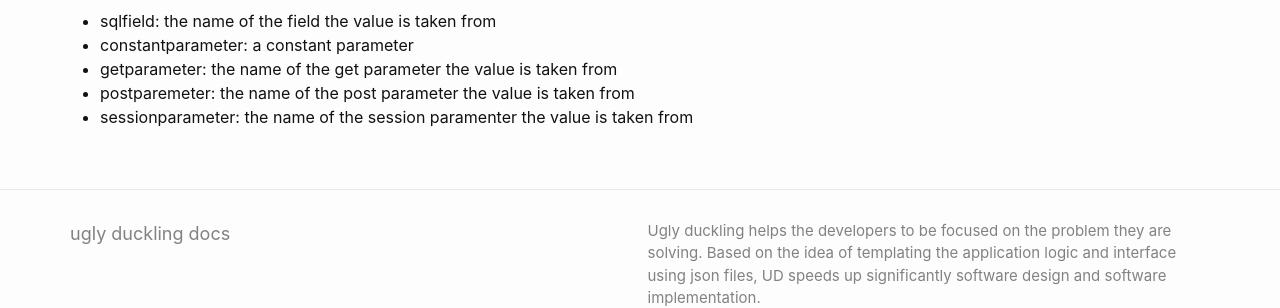
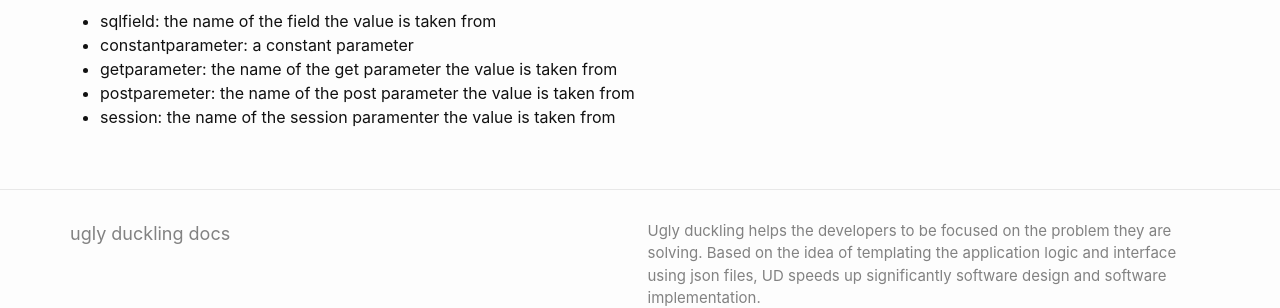
Before and after one commit to fabiomattei/uddocs, a Jekyll site: the page built from _docs/query.md, in a window 1280 px wide. Shown: the part 812-1120 px from the top of the page. Built offline with Jekyll 4.4.1, drawn with Linux system fonts in a browser that asks for light colours.

Commit message:
ramening parameter type

```diff
--- a/_docs/query.md
+++ b/_docs/query.md
@@ -40,4 +40,4 @@ One of the following parameters is mandatory:
 * constantparameter: a constant parameter
 * getparameter: the name of the get parameter the value is taken from
 * postparemeter: the name of the post parameter the value is taken from
-* sessionparameter: the name of the session paramenter the value is taken from
+* session: the name of the session paramenter the value is taken from
```
